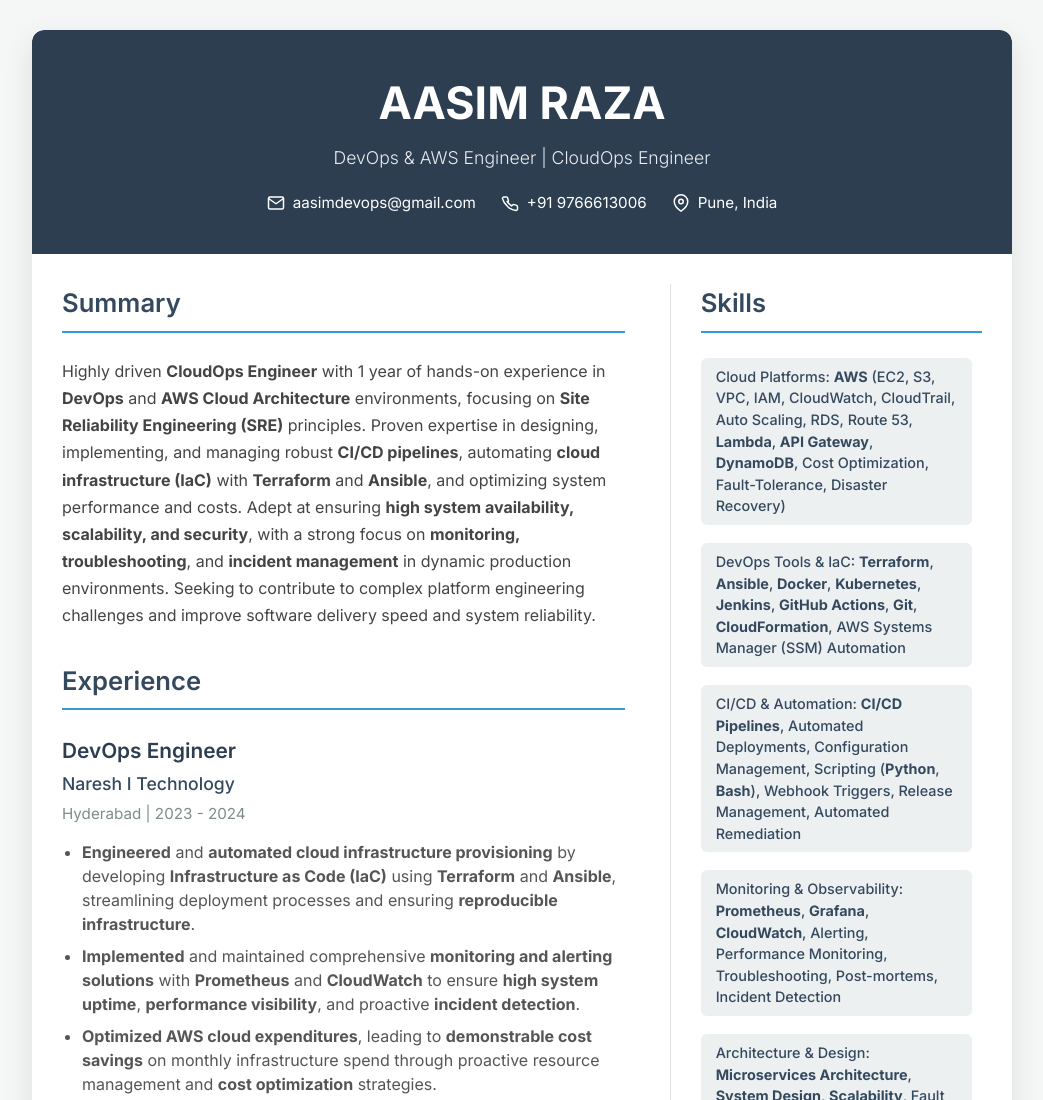
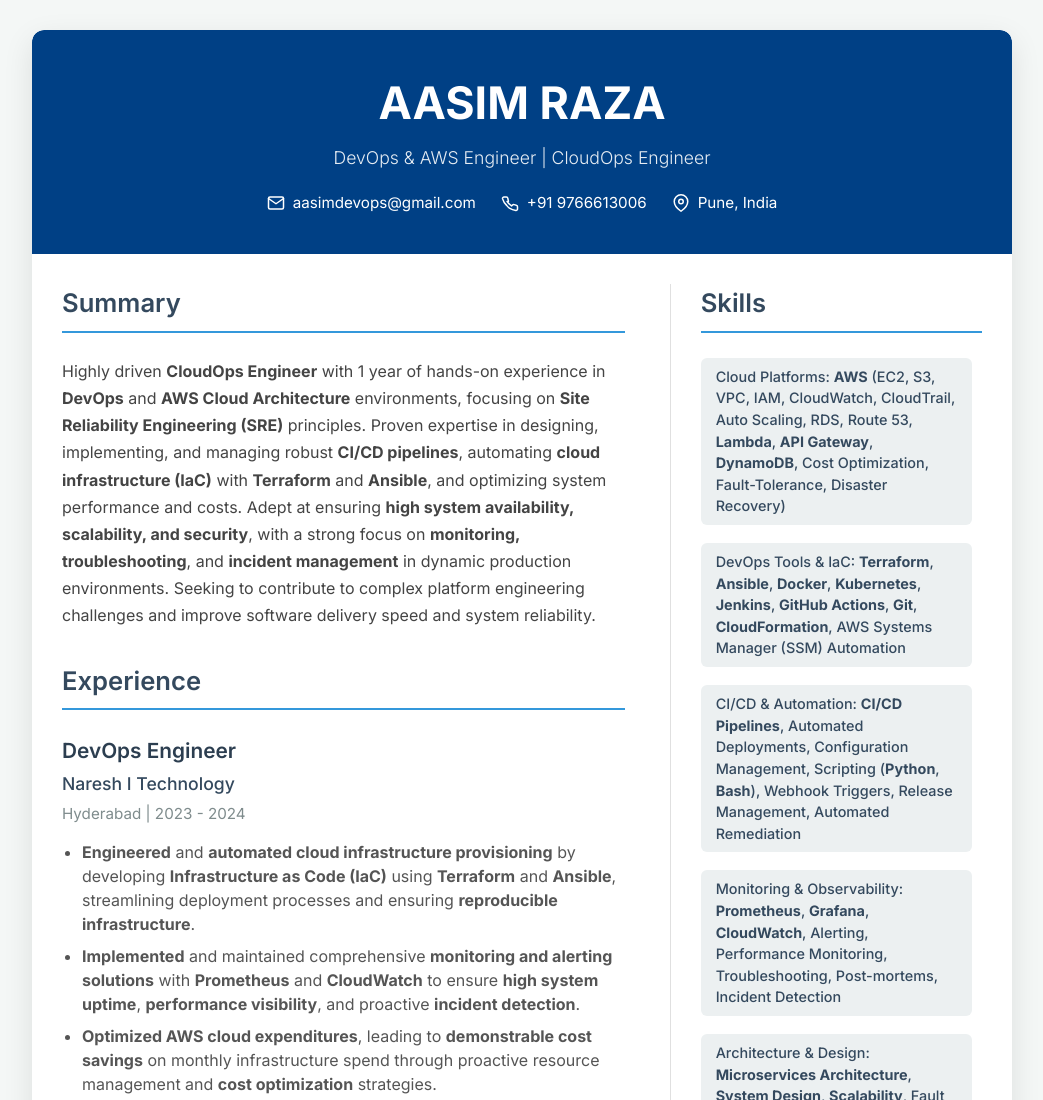
Before and after one commit to Aasim1234/DevResumePro.com, a plain HTML site: page index.html in a window 1280 px wide. Shown: the top 1100 px of the page, without its empty margins (118-1161 px from the left). Drawn offline with nearby package versions, Linux system fonts and the light colour scheme.

Commit message:
Update index.html

```diff
--- a/index.html
+++ b/index.html
@@ -34,7 +34,7 @@
             box-sizing: border-box;
         }
         .header-section {
-            background-color: #2c3e50;
+            background-color: #004085; /* Changed to a deep blue color */
             color: #ffffff;
             padding: 40px 30px;
             text-align: center;
```
